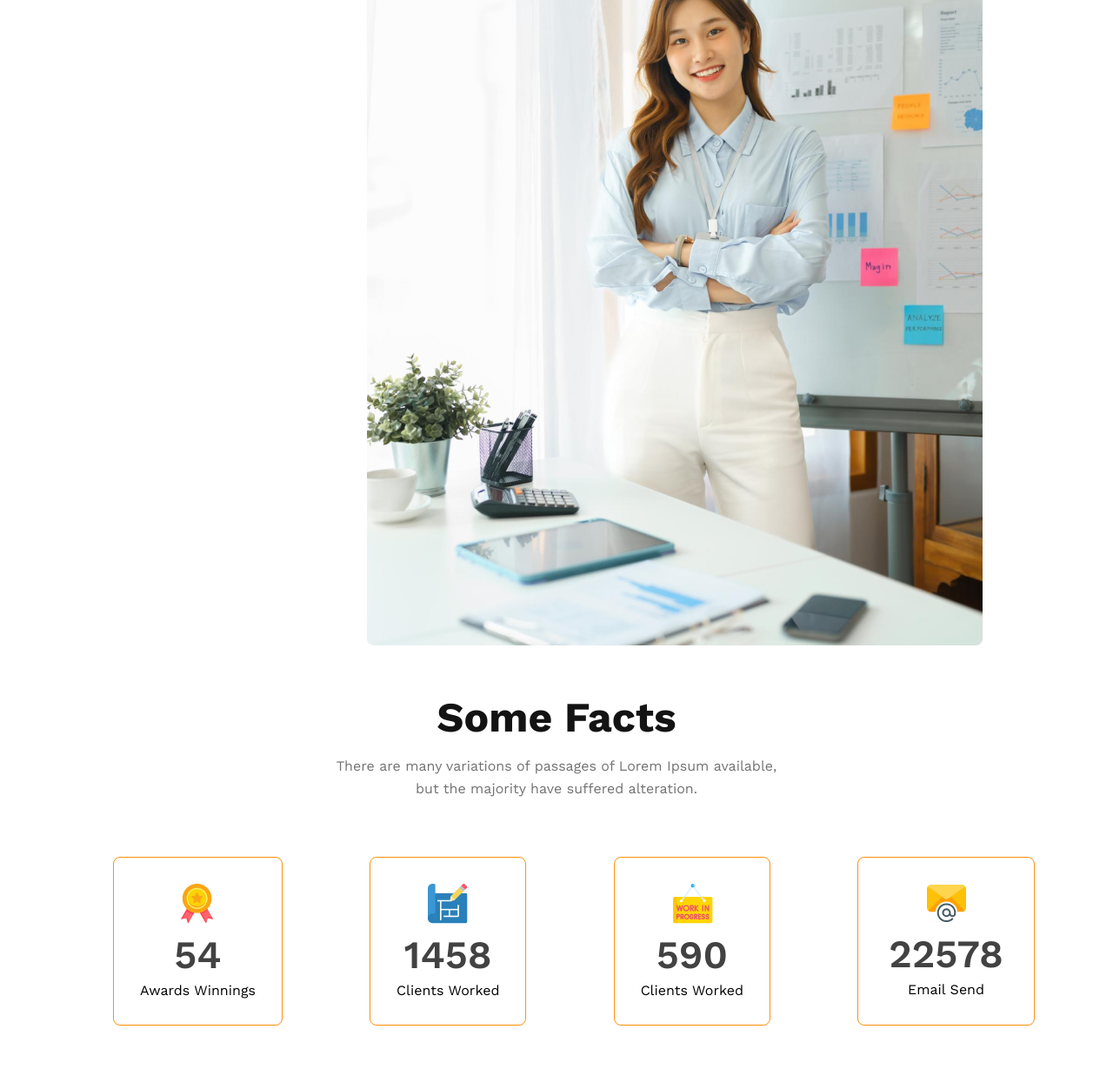
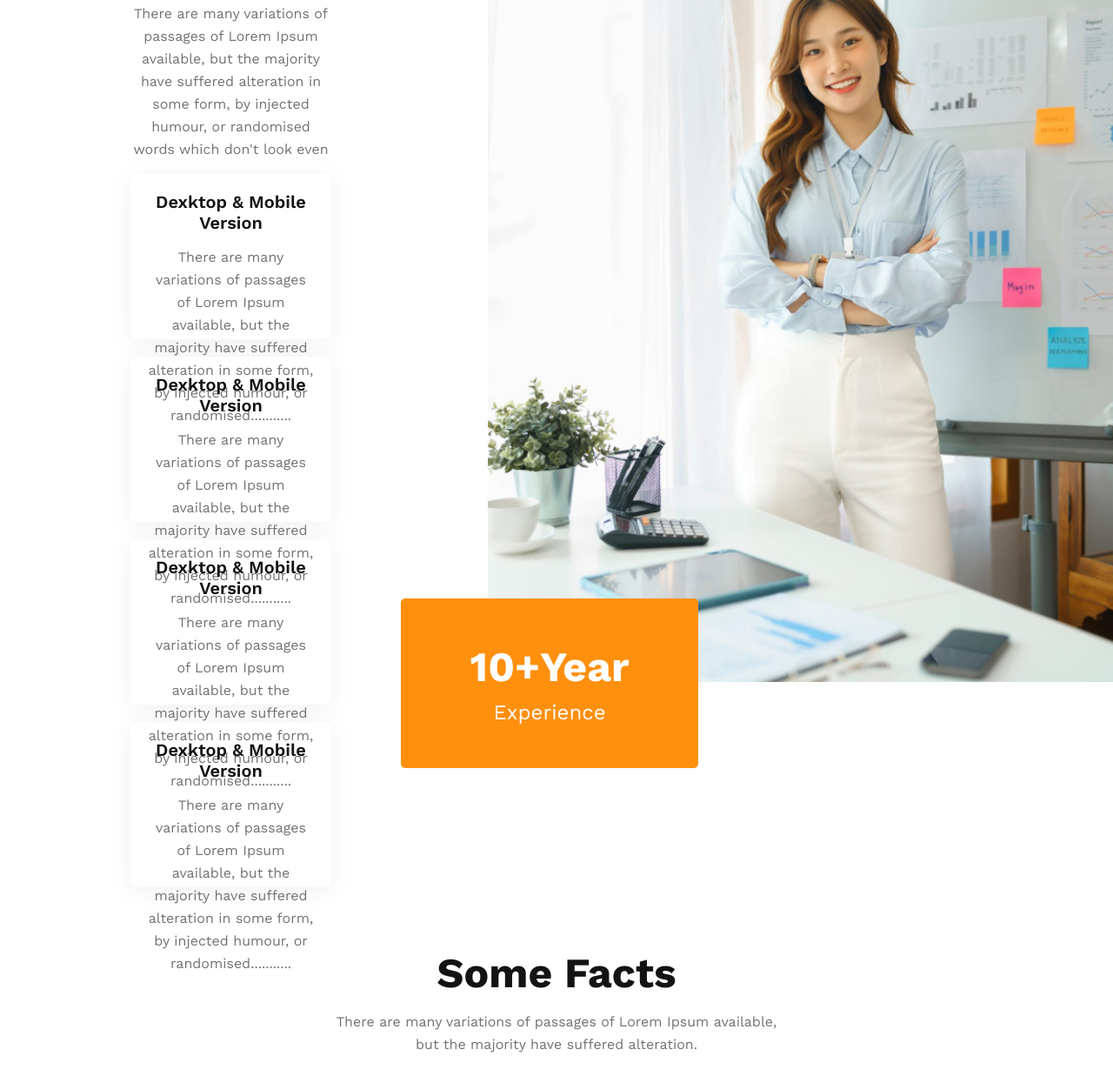
Before and after one commit to reyad-hasan/Day-9-HTML-CSS-only-Landing-Page, a plain HTML site: page index.html in a window 1280 px wide. Shown: the part 2551-3788 px from the top of the page at 87% size. Drawn offline with nearby package versions, Linux system fonts and the light colour scheme.

Commit message:
i did'nt completed features section responsive

```diff
--- a/css/style.css
+++ b/css/style.css
@@ -135,11 +135,57 @@ main {
 }
 
 /* features section styles start from here */
-.features-container{
+.features-container {
     display: flex;
     justify-content: space-between;
     margin: 50px 0;
+    gap: 80px
 }
+
+.features-container .common-title{
+    border-left: 5px solid #FF900E;
+    padding-left: 20px;
+}
+
+.fcard {
+    border-radius: 8px;
+    background: #FFF;
+    box-shadow: 0px 4px 30px 0px rgba(0, 0, 0, 0.06);
+    padding: 20px;
+    height: 150px;
+    margin-bottom: 20px;
+}
+
+.fcard-title {
+    color: #131313;
+    font-size: 20px;
+    font-weight: 600;
+}
+
+.features-image img{
+    height: 80%;
+    margin-left: 100px;
+}
+
+.features-badge {
+    width: 342px;
+    border-radius: 5px;
+    background: #FF900E;
+    text-align: center;
+    padding: 50px 0;
+    color: #fff;
+    position: relative;
+    bottom: 100px;
+}
+.features-badge h3{
+    font-size: 3rem;
+    margin-bottom: 10px;
+}
+.features-badge p{
+    font-size: 1.5rem;
+}
+
+
 
 
 
@@ -236,15 +282,39 @@ main {
         margin: 20px 50px;
     }
 
-    .our-sponsors-container{
+    .our-sponsors-container {
         margin: 50px;
     }
 
     .sponsors-img-container {
         align-items: center;
         gap: 30px;
+    }
 
+    .features-container{
+        flex-direction: column;
+        gap: 0;
+        padding-left: 100px;
     }
+    .features-image img{
+        height: 500px;
+        margin-top: 50px;
+        margin-left: 0;
+        margin-right: 50px;
+    }
+
+    .fcard{
+        height: 170px;
+        width: 300px;
+    }
+    .features-badge{
+        position: static;
+        bottom: 0;
+        margin-top: 20px;
+        margin-left: 10px;
+    }
+
+
 
 }
 
@@ -257,7 +327,8 @@ main {
     nav,
     .teams-container,
     .feature-card-container,
-    .sponsors-img-container {
+    .sponsors-img-container,
+    .features-container {
         flex-direction: column;
     }
 
@@ -284,13 +355,28 @@ main {
         margin: 20px 50px;
     }
 
-    .our-sponsors-container{
+    .our-sponsors-container {
         align-items: center;
     }
 
-    .sponsors-img-container{
+    .sponsors-img-container {
         align-items: center;
         gap: 30px;
+    }
+    .features-image img{
+        /* height: 800px; */
+        width: 500px;
+        margin-left: 0;
+        /* margin-right: 130px; */
+    }
+    .features-image{
+
+    }
+    .features-badge{
+        position: static;
+        bottom: 0;
+        margin-top: 20px;
+        margin-left: 170px;
     }
 }
 
@@ -333,7 +419,7 @@ main {
         padding: 0 50px;
     }
 
-    .sponsors-img-container{
+    .sponsors-img-container {
         margin: 0 100px;
     }
 }
--- a/index.html
+++ b/index.html
@@ -60,9 +60,48 @@
         <section class="features-container">
             <div class="love-enjoy">
                 <h3 class="common-title">Features you will <br> love & enjoy</h3>
+                <p class="common-description">
+                    There are many variations of passages of Lorem Ipsum available, but the majority have suffered
+                    alteration in some form, by injected humour, or randomised words which don't look even
+                </p>
+
+                <div class="fcard">
+                    <h3 class="fcard-title">Dexktop & Mobile Version</h3>
+                    <p class="common-description">
+                        There are many variations of passages of Lorem Ipsum available, but the majority have suffered
+                        alteration in some form, by injected humour, or randomised...........
+                    </p>
+                </div>
+                <div class="fcard">
+                    <h3 class="fcard-title">Dexktop & Mobile Version</h3>
+                    <p class="common-description">
+                        There are many variations of passages of Lorem Ipsum available, but the majority have suffered
+                        alteration in some form, by injected humour, or randomised...........
+                    </p>
+                </div>
+                <div class="fcard">
+                    <h3 class="fcard-title">Dexktop & Mobile Version</h3>
+                    <p class="common-description">
+                        There are many variations of passages of Lorem Ipsum available, but the majority have suffered
+                        alteration in some form, by injected humour, or randomised...........
+                    </p>
+                </div>
+                <div class="fcard">
+                    <h3 class="fcard-title">Dexktop & Mobile Version</h3>
+                    <p class="common-description">
+                        There are many variations of passages of Lorem Ipsum available, but the majority have suffered
+                        alteration in some form, by injected humour, or randomised...........
+                    </p>
+                </div>
             </div>
-            <div class="img-10-years">
+            <div class="features-image">
                 <img src="images/architect.png" alt="Architects">
+                <div class="features-badge">
+                    <h3 class="years-title">
+                        10+Year
+                    </h3>
+                    <p>Experience</p>
+                </div>
             </div>
         </section>
         <!-- facts section start from here -->
```
